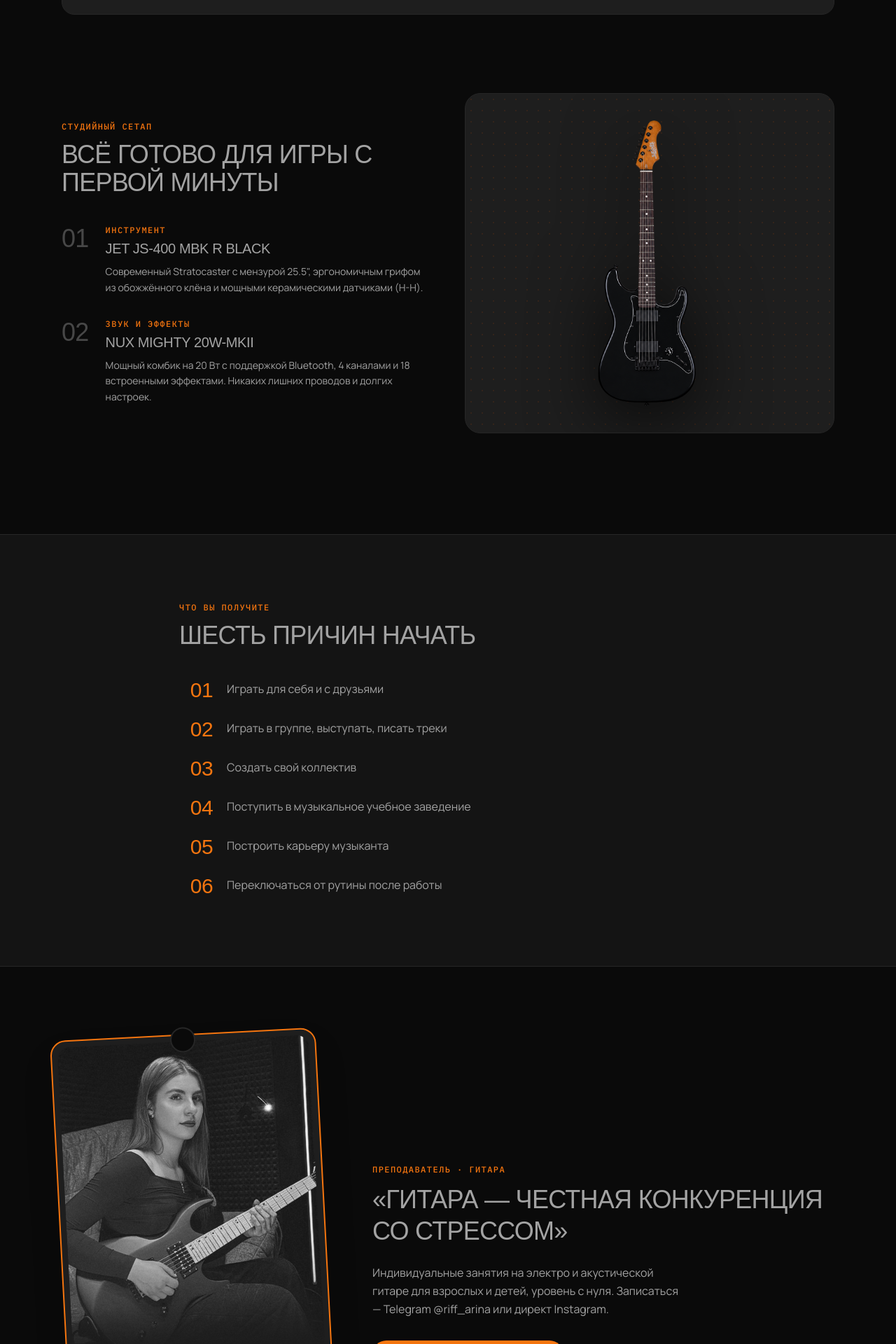
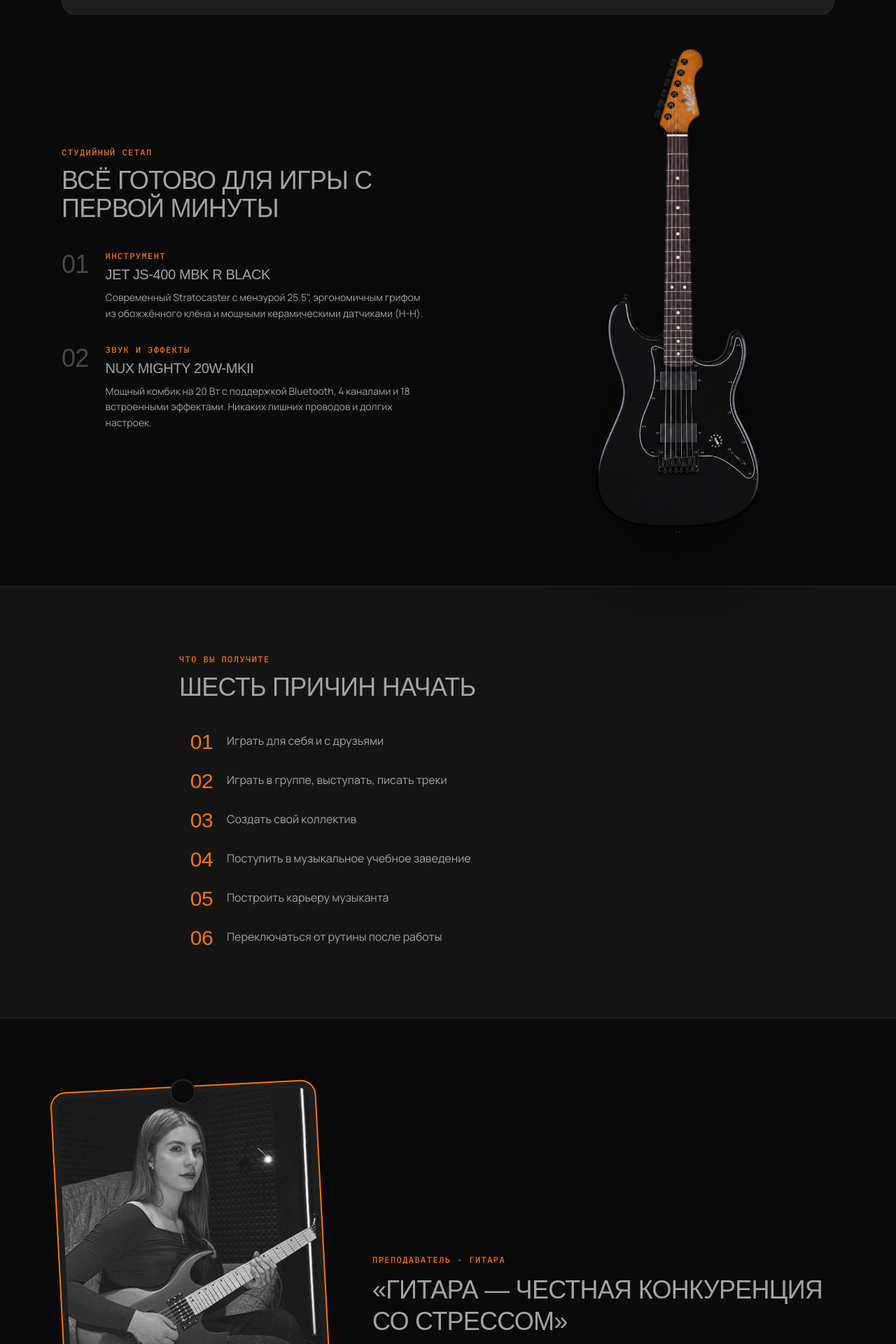
Before and after one commit to vch31/RIFF_LAB12, a React (Vite) app: page / in a window 1280 px wide. Shown: the part 1680-3600 px from the top of the page at 70% size. Built offline with nearby package versions, Linux system fonts and the light colour scheme; a web font is replaced by a local one.

Commit message:
анимация гитары 1

```diff
--- a/src/pages/Landing.tsx
+++ b/src/pages/Landing.tsx
@@ -123,6 +123,45 @@ function Reveal({ children, className = "" }: { children: ReactNode; className?:
       </div>
     </div>
   );
+}
+
+/**
+ * Отслеживает, насколько секция прошла через центр экрана, и возвращает
+ * прогресс -1..1 (−1 когда элемент ещё внизу экрана, 0 в центре, +1 когда
+ * уже выше центра). Используется для лёгкого 3D-поворота/параллакса
+ * картинки при скролле, без завязки на общий scrollY страницы.
+ */
+function useScrollTilt(range = 0.7) {
+  const ref = useRef<HTMLDivElement>(null);
+  const [progress, setProgress] = useState(0);
+  useEffect(() => {
+    const el = ref.current;
+    if (!el) return;
+    const reduceMotion = window.matchMedia("(prefers-reduced-motion: reduce)").matches;
+    if (reduceMotion) return;
+
+    let raf = 0;
+    const update = () => {
+      raf = 0;
+      const rect = el.getBoundingClientRect();
+      const vh = window.innerHeight;
+      const centerOffset = rect.top + rect.height / 2 - vh / 2;
+      const p = centerOffset / (vh * range);
+      setProgress(Math.max(-1, Math.min(1, p)));
+    };
+    const onScroll = () => {
+      if (!raf) raf = requestAnimationFrame(update);
+    };
+    update();
+    window.addEventListener("scroll", onScroll, { passive: true });
+    window.addEventListener("resize", onScroll);
+    return () => {
+      window.removeEventListener("scroll", onScroll);
+      window.removeEventListener("resize", onScroll);
+      if (raf) cancelAnimationFrame(raf);
+    };
+  }, [range]);
+  return { ref, progress };
 }
 
 const GUITAR_PROGRAM = [
@@ -305,6 +344,7 @@ export default function Landing() {
   const [mode, setMode] = useState<Mode>("guitar");
   const [showCta, setShowCta] = useState(false);
   const g = mode === "guitar";
+  const { ref: guitarTiltRef, progress: guitarTilt } = useScrollTilt();
 
   useEffect(() => {
     const onScroll = () => {
@@ -504,13 +544,22 @@ export default function Landing() {
                   </div>
                 </div>
 
-                <div className="relative rounded-3xl bg-rl-card border border-rl-line p-8 flex items-center justify-center overflow-hidden min-h-[450px] group">
-                  <div className="absolute inset-0 opacity-10 bg-[radial-gradient(#ff5500_1px,transparent_1px)] [background-size:16px_16px]"></div>
-
+                <div
+                  ref={guitarTiltRef}
+                  className="relative flex items-center justify-center min-h-[380px] sm:min-h-[520px] lg:min-h-[560px]"
+                >
                   <img
                     src={jetImg}
                     alt="Электрогитара Jet в студии Riff Lab12"
-                    className="relative z-10 max-h-[420px] w-auto object-contain drop-shadow-[0_20px_50px_rgba(0,0,0,0.8)] transition-transform duration-700 group-hover:scale-105 group-hover:rotate-1"
+                    className="relative z-10 max-h-[400px] sm:max-h-[560px] lg:max-h-[620px] w-auto object-contain drop-shadow-[0_30px_70px_rgba(0,0,0,0.85)] transition-transform duration-300 ease-out will-change-transform"
+                    style={{
+                      transform:
+                        `scale(1.35) ` +
+                        `translateX(${8 + guitarTilt * 10}%) ` +
+                        `rotateY(${guitarTilt * -22}deg) ` +
+                        `rotateX(${guitarTilt * 6}deg) ` +
+                        `translateY(${guitarTilt * -18}px)`,
+                    }}
                   />
                 </div>
               </div>
@@ -628,9 +677,9 @@ export default function Landing() {
           tone="orange"
           fields={[
             ["Опыт", "Преподаю с 20XX года"], // Замени на реальный год Арины
-            ["Образование", "Музыкальное (уточнить)"], // Замени на образование Арины
+            ["Образование", "X"], // Замени на образование Арины
             ["Стаж", "На гитаре с XX лет"], // Замени на возраст/стаж
-            ["Проекты", "Сессионный музыкант"], // Замени на проекты Арины
+            ["Проекты", "X"], // Замени на проекты Арины
           ]}
         />
         <div>
@@ -638,10 +687,7 @@ export default function Landing() {
           <p className="rl-display text-3xl md:text-4xl leading-tight mb-6">
             «Гитара — честная конкуренция со стрессом»
           </p>
-          <p className="text-sm md:text-base text-rl-muted leading-relaxed mb-8 max-w-md">
-            Индивидуальные занятия на электро и акустической гитаре для взрослых и детей, уровень
-            с нуля. Записаться — Telegram @riff_arina или директ Instagram.
-          </p>
+
           <CTA href="https://t.me/riff_arina" ext tone="orange">
             Записаться к преподавателю
           </CTA>
@@ -665,10 +711,7 @@ export default function Landing() {
           <p className="rl-display text-3xl md:text-4xl leading-tight mb-6">
             «Успех случается с теми, кто пробует»
           </p>
-          <p className="text-sm md:text-base text-rl-muted leading-relaxed mb-8 max-w-md">
-            Индивидуальные занятия на ударной установке для взрослых и детей, уровень с нуля.
-            Записаться — директ Instagram или Telegram.
-          </p>
+
           <CTA href={igUrl} ext tone="red">
             Записаться к преподавателю
           </CTA>
```
